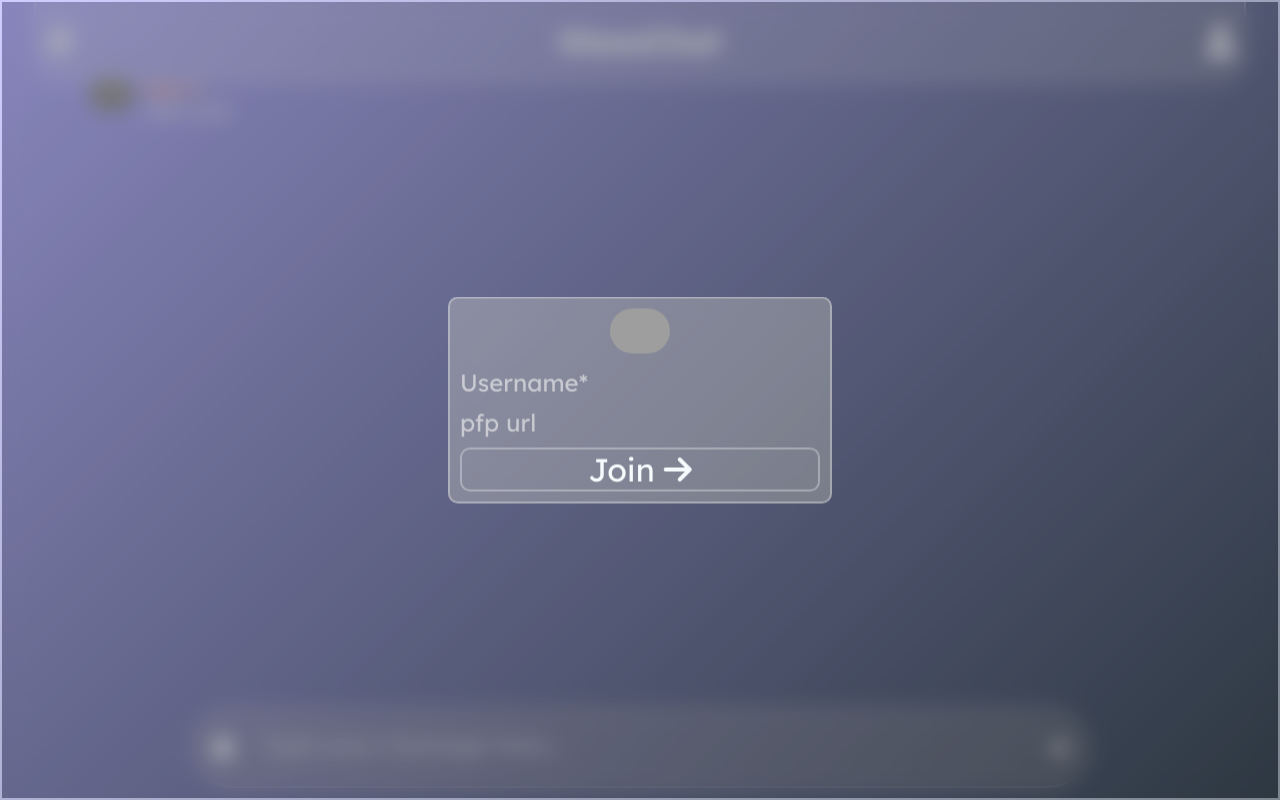
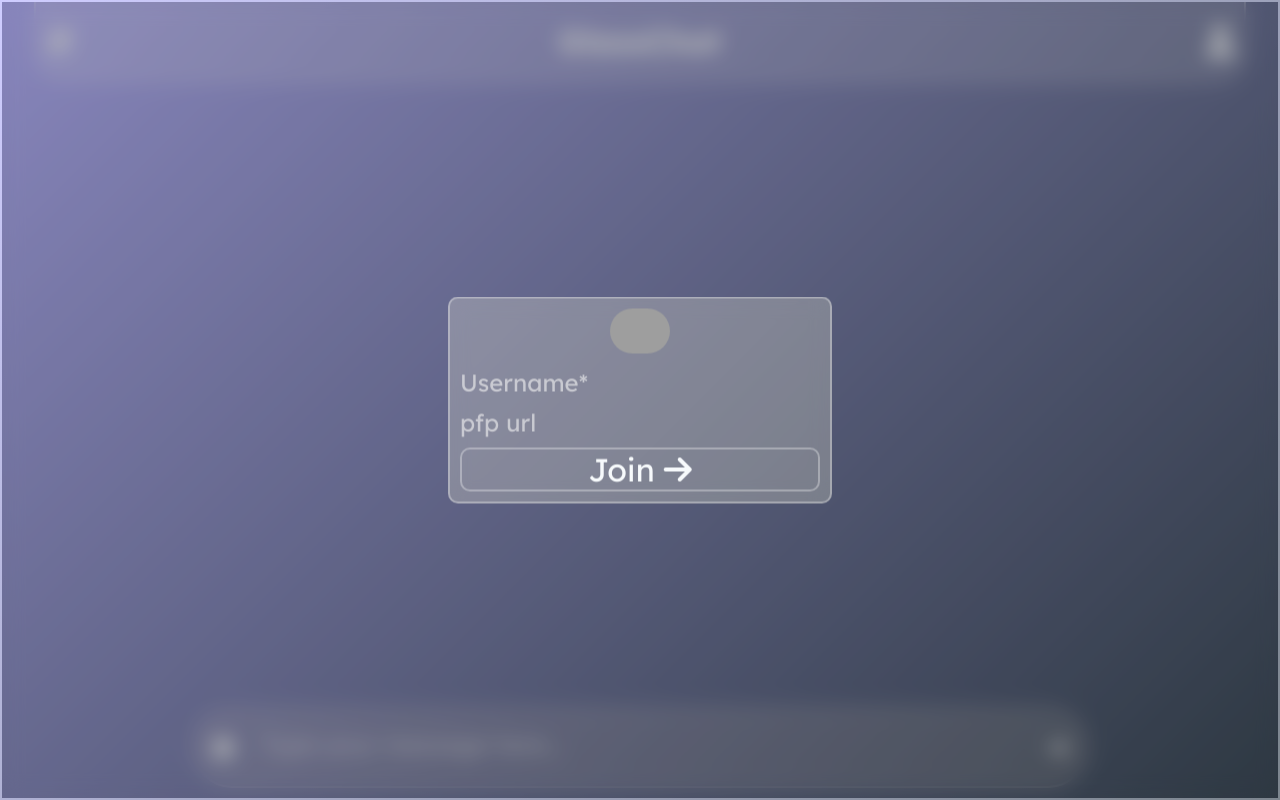
Before and after one commit to GlassChat/glasschat, a Flask app: page / in a window 1280 px wide. Run offline with Flask 3, Linux system fonts and the light colour scheme; some libraries are stand-ins or nearby versions; grey boxes are pictures that could not be loaded.

Commit message:
Update index.html

```diff
--- a/templates/index.html
+++ b/templates/index.html
@@ -27,13 +27,13 @@
         <div class="chatbox" id="chatbox">
           <div class="chatlist" id="chatlist">
 
-            <div class="chat-container">
+<!--             <div class="chat-container">
               <img class="pfp" id="pfp" src="https://imagedelivery.net/MPdwyYSWT8IY7lxgN3x3Uw/20dfa80f-6db4-4ddc-7331-ed6c55daae00/thumbnail">
               <div class="chat-content">
                 <h3 id="username">User 1</h3>
                 <p id="msg-content">Hello world</p>
               </div>
-            </div>
+            </div> -->
 
           </div>
           <div class="footer" id="footer">
@@ -41,7 +41,7 @@
             <div class="input-container" id="input-container">
               <button class="btn" id="settings-btn" onclick="toggleSetupModal()" title="Settings"><i class="fa-solid fa-cog"></i></button>
               <input class="input-box" id="input-box" type="text" placeholder="Type your message here...">
-              <button class="btn" id="send-msg-btn" onclick="" title="Send Message"><i class="fa-solid fa-arrow-right"></i></button>
+              <button class="btn" id="send-msg-btn" onclick="sendMsg()" title="Send Message"><i class="fa-solid fa-arrow-right"></i></button>
             </div>
           </div>
 
@@ -64,10 +64,10 @@
         <div class="users" id="users">
           <h2 class="branding" id="branding"><span id="user-count">0</span> - Online Users</h2>
           <div class="users-list" id="users-list">
-            <div class="user">
+<!--             <div class="user">
               <img class="pfp" src="https://imagedelivery.net/MPdwyYSWT8IY7lxgN3x3Uw/20dfa80f-6db4-4ddc-7331-ed6c55daae00/thumbnail">
               <span class="username">User 1</span>
-            </div>
+            </div> -->
 
           </div>
         </div>
```
